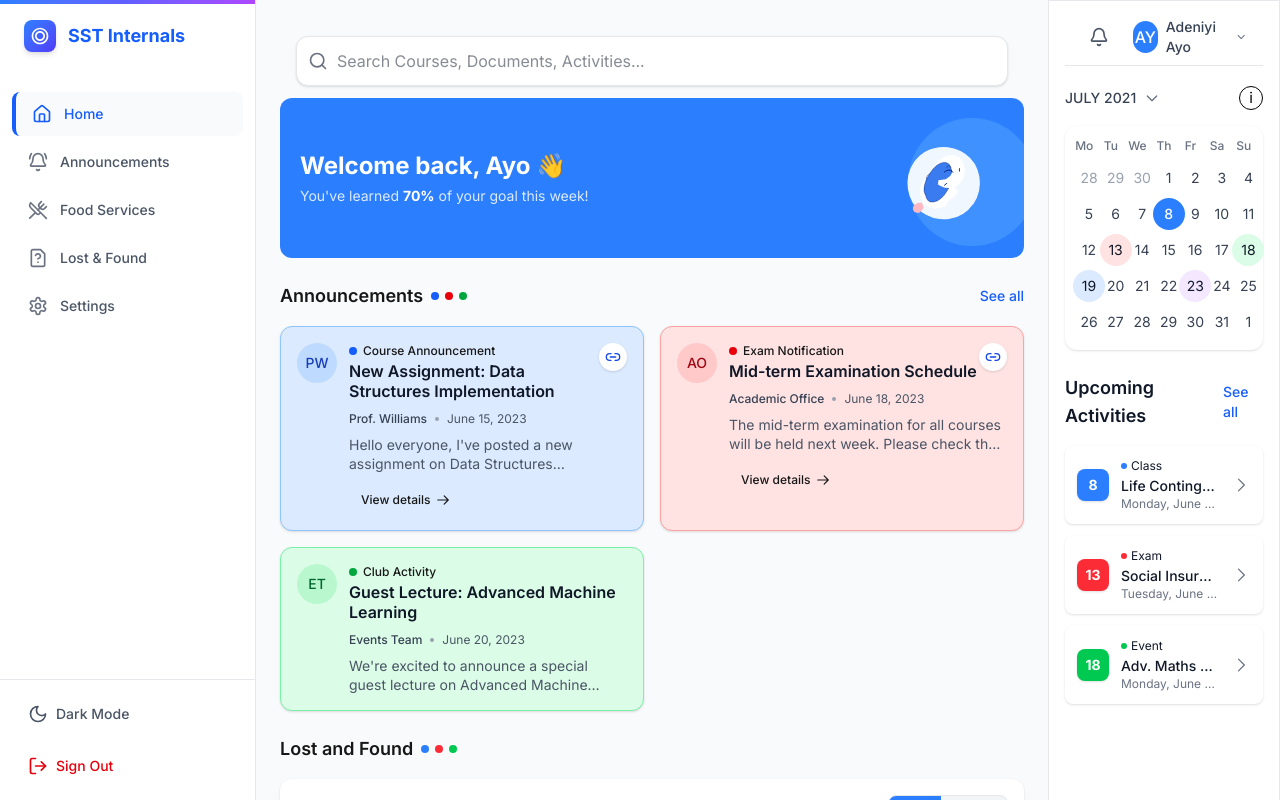
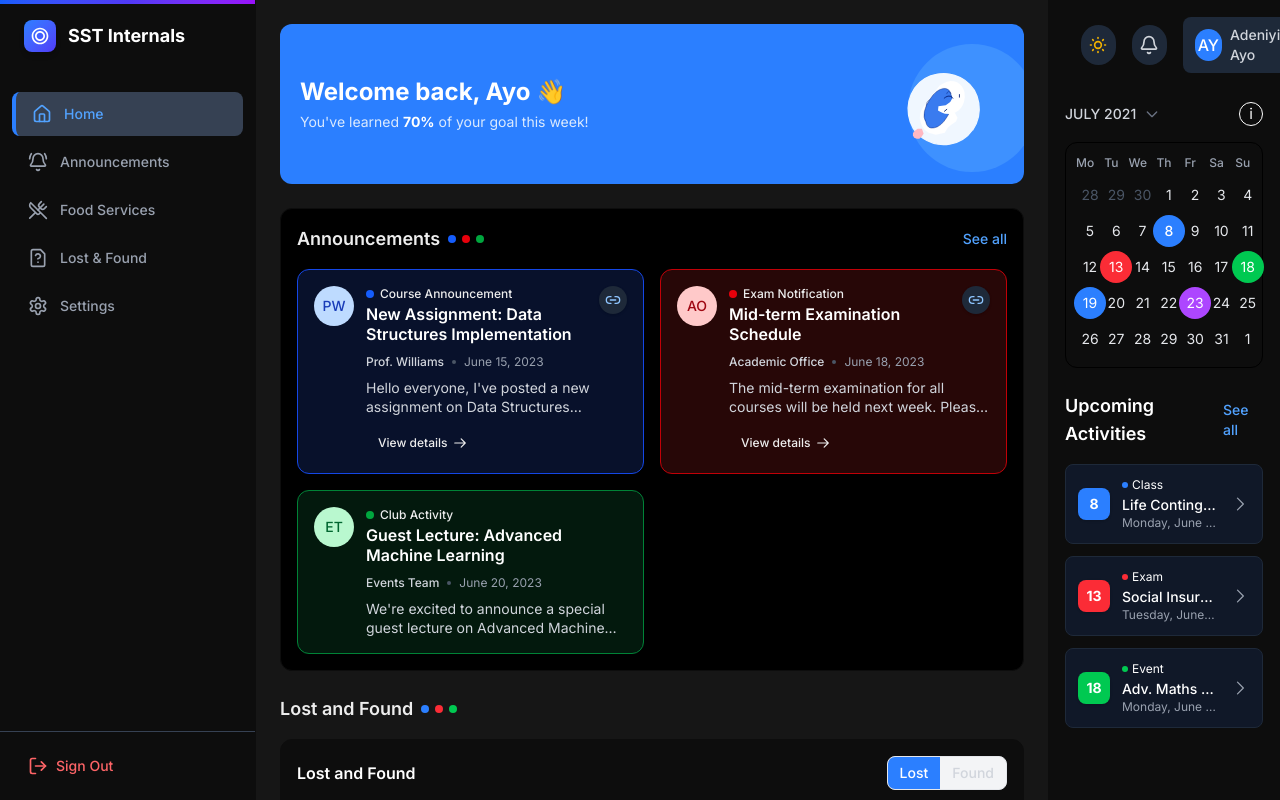
Before and after one commit to Scaler-Innovation-Labs/Scaler-Internal-Tools-Frontend, a Next.js app: page /dashboard in a window 1280 px wide. Both pictures are taken after a click on the button 1099 px from the left and 37 px from the top of the page. Built offline with nearby package versions, Linux system fonts and the light colour scheme.

Commit message:
commit1 -alingingWithDesignFile

```diff
--- a/src/app/(dashboard)/dashboard/page.tsx
+++ b/src/app/(dashboard)/dashboard/page.tsx
@@ -5,6 +5,7 @@ import { Search, Bell, ChevronDown, AlertCircle, Eye, CheckCircle, Wrench as Too
 import Link from "next/link";
 import { AnnouncementCard, Announcement } from "@/components/dashboard/AnnouncementCard";
 import { useState } from "react";
+import UserDetails from "@/components/dashboard/UserDetails";
 
 // Mock data
 const announcements: Announcement[] = [
@@ -423,28 +424,12 @@ export default function DashboardPage() {
   };
 
   return (
-    <div className={`min-h-screen ${isDark ? 'bg-black' : 'bg-gray-50'}`}>
-
+    <div className={`min-h-screen ${isDark ? 'bg-[#161616]' : 'bg-gray-50'}`}>
       <main className="pl-6">
-
         {/* Main content grid layout */}
         <div className="grid grid-cols-1 lg:grid-cols-12 gap-6">
           {/* Left column (larger) - refers to the mid section of dashboard */}
-                <div className="lg:col-span-9  py-6">
-                <div className="mx-auto max-w-5xl px-4 py-3">
-              <div className="relative">
-                <div className="absolute inset-y-0 left-0 flex items-center pl-3 pointer-events-none">
-                  <Search className={`h-5 w-5 ${isDark ? 'text-gray-400' : 'text-gray-500'}`} />
-                </div>
-                <input
-                  type="text"
-                  placeholder="Search Courses, Documents, Activities..."
-                  className={`pl-10 pr-4 py-3 w-full text-base rounded-xl ${
-                    isDark ? 'bg-gray-900 text-white border-gray-700' : 'bg-white text-gray-900 border-gray-200'
-                  } border shadow-sm focus:outline-none focus:ring-2 focus:ring-blue-500`}
-                />
-              </div>
-            </div>
+          <div className="lg:col-span-9 py-6">
             {/* Header/Welcome Card - More Compact */}
             <div className="relative overflow-hidden bg-blue-500 rounded-xl p-5 mb-6">
               <div className="flex flex-wrap items-center justify-between">
@@ -481,7 +466,10 @@ export default function DashboardPage() {
             </div>
 
             {/* Announcements Section */}
-            <div className="mb-6">
+            <div className={`mb-6 rounded-xl overflow-hidden ${
+              isDark ? 'bg-[#000000] border border-[#0D0D0D]' : 'bg-white shadow-sm'
+            }`}>
+              <div className="p-4">
                 <div className="flex items-center justify-between mb-4">
                   <div className="flex items-center gap-2">
                     <h3 className={`font-semibold text-lg`}>Announcements</h3>
@@ -502,6 +490,7 @@ export default function DashboardPage() {
                   ))}
                 </div>
               </div>
+            </div>
 
             {/* Lost and Found Section */}
             <div>
@@ -518,7 +507,7 @@ export default function DashboardPage() {
 
               {/* Lost and Found Carousel */}
               <div className={`rounded-xl overflow-hidden ${
-                isDark ? 'bg-gray-900 border border-gray-800' : 'bg-white shadow-sm'
+                isDark ? 'bg-[#0D0D0D] border border-[#0D0D0D]' : 'bg-white shadow-sm'
               }`}>
                 <div className="flex items-center justify-between p-4 border-b border-gray-200 dark:border-gray-700">
                   <h3 className={`font-semibold ${isDark ? 'text-white' : 'text-gray-900'}`}>Lost and Found</h3>
@@ -674,32 +663,12 @@ export default function DashboardPage() {
           </div>
 
           {/* Right column (smaller) - refers to the farmost right section*/}
-          <div
-            className={`lg:col-span-3 p-4  border ${
+          <div className={`lg:col-span-3 p-4 border ${
             isDark
-                ? "bg-gray-900 text-gray-100 border-gray-800"
+              ? "bg-[#0D0D0D] text-gray-100 border-[#0D0D0D]"
               : "bg-white text-gray-900 border-gray-200"
-            }`}
-          >
-          <header className={`px-4 pb-2 ${isDark ? 'bg-gray-900 border-gray-800' : 'bg-white border-gray-200'} border-b sticky top-0 z-10`}>
-          <div className="flex items-center justify-between">
-              <div className="flex items-center gap-4">
-                <div className="flex items-center">
-                  <button className={`p-2 rounded-full ${isDark ? 'hover:bg-gray-800' : 'hover:bg-gray-100'}`}>
-                    <Bell className={`h-5 w-5 ${isDark ? 'text-gray-300' : 'text-gray-600'}`} />
-                  </button>
-                </div>
-
-                <div className="flex items-center gap-2">
-                  <div className="w-8 h-8 rounded-full bg-blue-500 flex items-center justify-center text-white font-medium">
-                    AY
-                  </div>
-                  <span className={`text-sm font-medium ${isDark ? 'text-gray-300' : 'text-gray-700'}`}>Adeniyi Ayo</span>
-                  <ChevronDown className={`h-4 w-4 ${isDark ? 'text-gray-400' : 'text-gray-500'}`} />
-                </div>
-              </div>
-            </div>
-          </header>
+          }`}>
+            <UserDetails />
             {/* Calendar section */}
             <div className={`${isDark ? 'text-white' : 'text-gray-900'} mt-5`}>
               <div className="flex flex-col">
@@ -750,7 +719,7 @@ export default function DashboardPage() {
 
                 {/* Enhanced Calendar */}
                 <div className={`rounded-xl px-2 py-3 mb-6 max-w-[350x] mx-auto ${
-                  isDark ? 'bg-gray-900 border border-gray-800' : 'bg-white shadow-sm'
+                  isDark ? 'bg-#000000 border border-black' : 'bg-white shadow-sm'
                 }`}>
                   {/* Days of week header */}
                   <div className="grid grid-cols-7 gap-1 mb-2">
@@ -1087,7 +1056,7 @@ export default function DashboardPage() {
 
                         {/* Assignees */}
                         <div className="flex items-center gap-1 mb-3">
-                          {ticket.assignees.map((assignee, idx) => (
+                          {ticket.assignees.map((assignee: string, idx: number) => (
                             <div
                               key={idx}
                               className={`w-6 h-6 rounded-full flex items-center justify-center text-xs font-medium ${
@@ -1096,7 +1065,7 @@ export default function DashboardPage() {
                                 'bg-orange-100 text-orange-700'
                               }`}
                             >
-                              {assignee.split(' ').map(word => word[0]).join('')}
+                              {assignee.split(' ').map((word: string) => word[0]).join('')}
                             </div>
                           ))}
                         </div>
--- a/src/components/dashboard/Sidebar.tsx
+++ b/src/components/dashboard/Sidebar.tsx
@@ -9,8 +9,6 @@ import {
   Search,
   FileQuestion,
   Settings,
-  Sun,
-  Moon,
   LogOut
 } from "lucide-react";
 import { useTheme } from "next-themes";
@@ -25,16 +23,16 @@ const navigation = [
 
 export default function Sidebar() {
   const pathname = usePathname();
-  const { theme, setTheme } = useTheme();
+  const { theme } = useTheme();
   const isDark = theme === "dark";
 
   return (
     <aside className={`w-64 min-h-screen flex flex-col ${
       isDark
-        ? 'bg-gray-900 text-gray-100'
+        ? 'bg-[#0D0D0D] text-gray-100'
         : 'bg-white text-gray-900'
     } border-r ${
-      isDark ? 'border-gray-800' : 'border-gray-200'
+      isDark ? 'border-[#0D0D0D]' : 'border-gray-200'
     } shadow-sm`}>
       {/* Logo header with gradient accent */}
       <div className="relative">
@@ -72,10 +70,10 @@ export default function Sidebar() {
                   className={`flex items-center gap-3 px-4 py-3 rounded-lg text-sm font-medium transition-all ${
                     isActive
                       ? isDark
-                        ? 'bg-gray-800 text-blue-400 border-l-4 border-blue-500'
+                        ? 'bg-gray-700 text-blue-400 border-l-4 border-blue-500'
                         : 'bg-gray-50 text-blue-600 border-l-4 border-blue-600'
                       : isDark
-                        ? 'text-gray-400 hover:bg-gray-800/70 hover:text-gray-100'
+                        ? 'text-gray-400 hover:bg-gray-700 hover:text-gray-100'
                         : 'text-gray-600 hover:bg-gray-100 hover:text-gray-900'
                   }`}
                 >
@@ -95,29 +93,7 @@ export default function Sidebar() {
       </nav>
 
       {/* User section */}
-      <div className={`px-3 py-4 mt-auto border-t ${isDark ? 'border-gray-800' : 'border-gray-200'}`}>
-        <div className="flex mb-4 items-center">
-          <button
-            onClick={() => setTheme(isDark ? "light" : "dark")}
-            className={`flex items-center gap-2 px-4 py-2 rounded-lg text-sm font-medium transition-all ${
-              isDark
-                ? 'text-gray-400 hover:bg-gray-800/70 hover:text-gray-100'
-                : 'text-gray-600 hover:bg-gray-100 hover:text-gray-900'
-            }`}
-          >
-            <span>
-              {isDark ? (
-                <Sun className="w-5 h-5" />
-              ) : (
-                <Moon className="w-5 h-5" />
-              )}
-            </span>
-            <span>
-              {isDark ? 'Light Mode' : 'Dark Mode'}
-            </span>
-          </button>
-        </div>
-
+      <div className={`px-3 py-4 mt-auto border-t ${isDark ? 'border-gray-700' : 'border-gray-200'}`}>
         <Link
           href="/logout"
           className={`flex items-center gap-2 px-4 py-2 rounded-lg text-sm font-medium transition-all ${
--- /dev/null
+++ b/src/components/dashboard/UserDetails.tsx
@@ -0,0 +1,51 @@
+import { Bell, ChevronDown } from "lucide-react";
+import { useTheme } from "next-themes";
+
+export default function UserDetails() {
+  const { theme, setTheme } = useTheme();
+  const isDark = theme === "dark";
+
+  return (
+    <header className={`px-4 pb-2 ${isDark ? 'bg-[#0D0D0D] border-[#0D0D0D]' : 'bg-white border-gray-200'} border-b sticky top-0 z-10`}>
+      <div className="flex items-center justify-between">
+        <div className="flex items-center gap-4">
+          {/* Dark mode toggle */}
+          <button
+            onClick={() => setTheme(isDark ? "light" : "dark")}
+            className={`w-10 h-10 rounded-full flex items-center justify-center ${
+              isDark ? 'bg-gray-800 hover:bg-[#1a1a1a]' : 'bg-gray-100 hover:bg-gray-200'
+            }`}
+          >
+            {isDark ? (
+              <svg className="w-5 h-5 text-yellow-500" fill="none" viewBox="0 0 24 24" stroke="currentColor">
+                <path strokeLinecap="round" strokeLinejoin="round" strokeWidth={2} d="M12 3v1m0 16v1m9-9h-1M4 12H3m15.364 6.364l-.707-.707M6.343 6.343l-.707-.707m12.728 0l-.707.707M6.343 17.657l-.707.707M16 12a4 4 0 11-8 0 4 4 0 018 0z" />
+              </svg>
+            ) : (
+              <svg className="w-5 h-5 text-gray-700" fill="none" viewBox="0 0 24 24" stroke="currentColor">
+                <path strokeLinecap="round" strokeLinejoin="round" strokeWidth={2} d="M20.354 15.354A9 9 0 018.646 3.646 9.003 9.003 0 0012 21a9.003 9.003 0 008.354-5.646z" />
+              </svg>
+            )}
+          </button>
+
+          {/* Notification bell */}
+          <button className={`w-10 h-10 rounded-full flex items-center justify-center ${
+            isDark ? 'bg-gray-800 hover:bg-[#1a1a1a]' : 'bg-gray-100 hover:bg-gray-200'
+          }`}>
+            <Bell className={`h-5 w-5 ${isDark ? 'text-gray-300' : 'text-gray-600'}`} />
+          </button>
+
+          {/* User profile section */}
+          <div className={`flex items-center gap-2 px-3 py-2 rounded-lg ${
+            isDark ? 'bg-gray-800 hover:bg-[#1a1a1a]' : 'bg-gray-100 hover:bg-gray-200'
+          }`}>
+            <div className="w-8 h-8 rounded-full bg-blue-500 flex items-center justify-center text-white font-medium">
+              AY
+            </div>
+            <span className={`text-sm font-medium ${isDark ? 'text-gray-300' : 'text-gray-700'}`}>Adeniyi Ayo</span>
+            <ChevronDown className={`h-4 w-4 ${isDark ? 'text-gray-400' : 'text-gray-500'}`} />
+          </div>
+        </div>
+      </div>
+    </header>
+  );
+}
```
Lines whose indentation alone changed are shown as unchanged.
